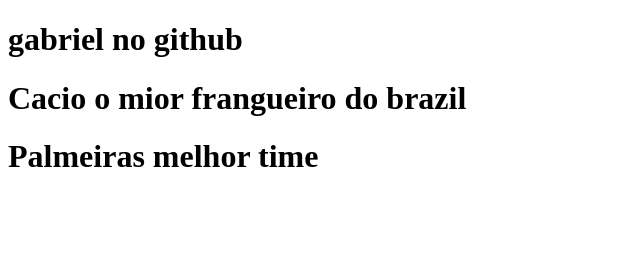
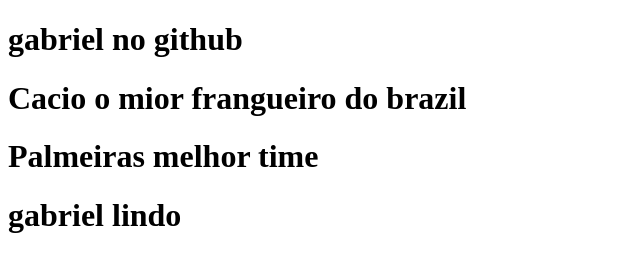
Before and after one commit to loirah/meuprimeiro-2, a plain HTML site: page index.html in a window 1280 px wide. Shown: the whole page, without its empty margins (0-640 px from the left). Drawn offline with Linux system fonts and the light colour scheme.

Commit message:
ronaldo alteração

```diff
--- a/index.html
+++ b/index.html
@@ -9,5 +9,6 @@
     <h1>gabriel no github</h1>
     <h1>Cacio o mior frangueiro do brazil</h1>
     <h1>Palmeiras melhor time</h1>
+    <h1>gabriel lindo</h1>
 </body>
 </html>
```
